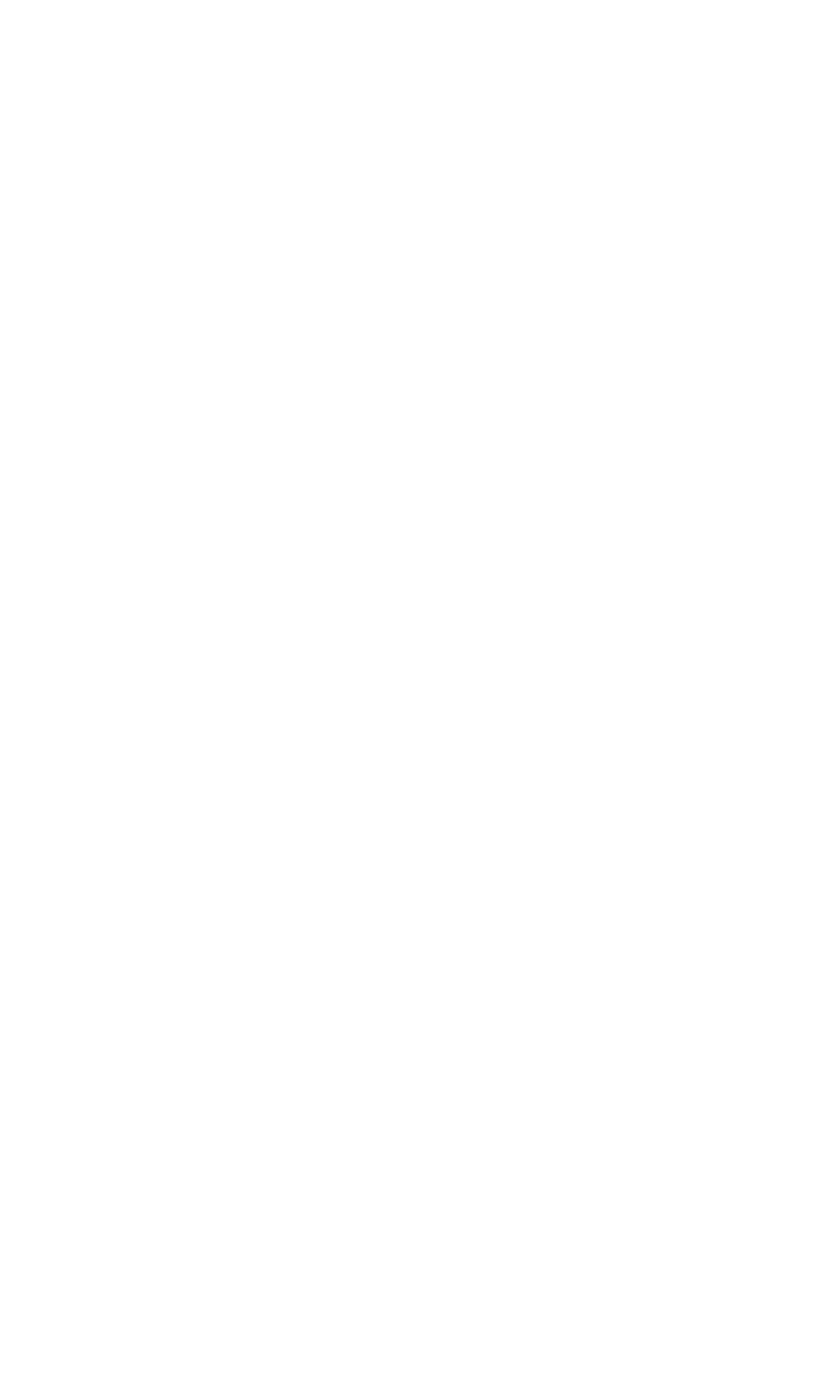
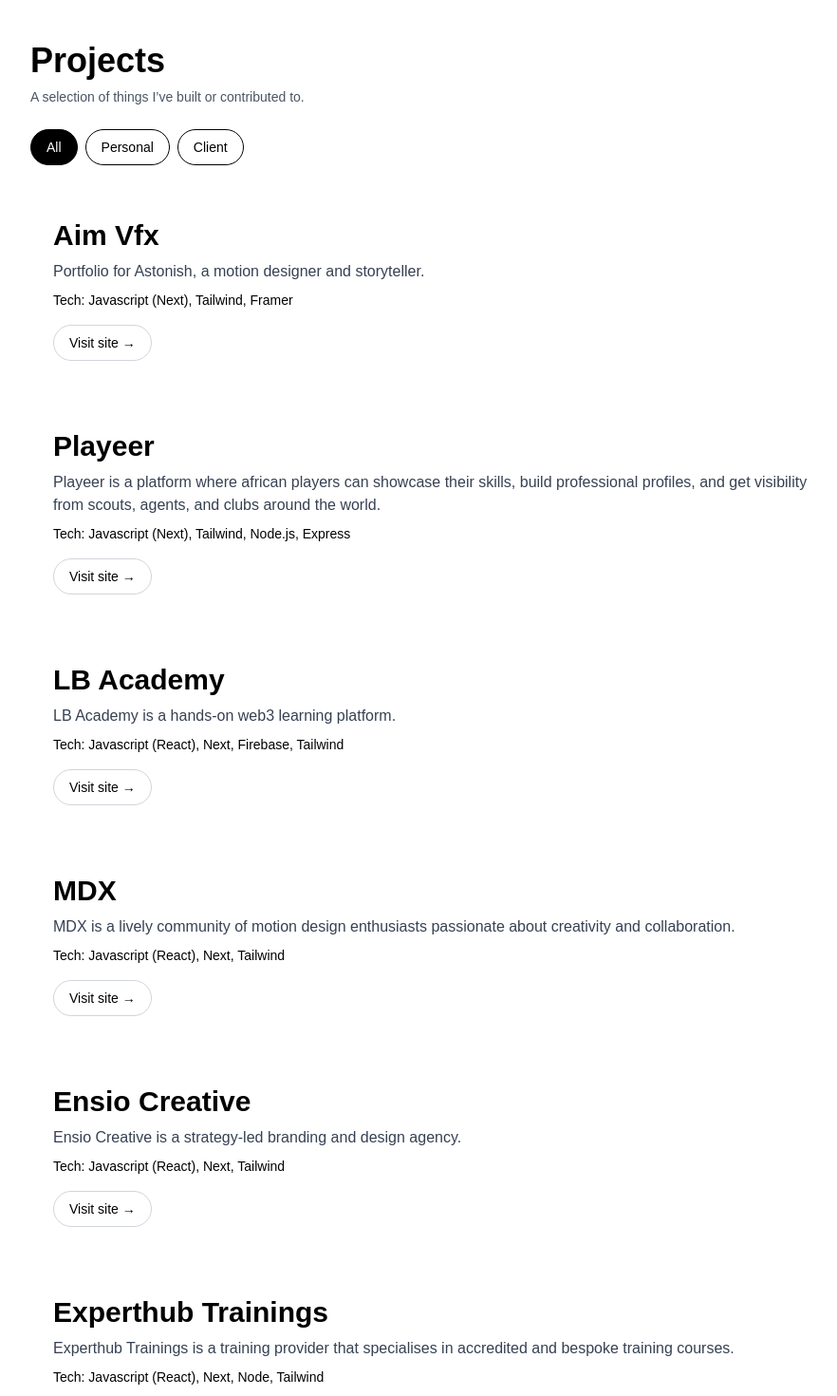
Before and after one commit to alabo-excel/my-portfolio-25, a Next.js app: page /projects in a window 1280 px wide. Shown: the part 20-1490 px from the top of the page at 95% size, without its empty margins (184-1066 px from the left). Before the commit the page ends 800 px from the top, so only its background shows below. Built offline with nearby package versions, Linux system fonts and the light colour scheme.

Commit message:
Add project filtering and works data to Projects page

```diff
--- a/src/app/now/page.tsx
+++ b/src/app/now/page.tsx
@@ -37,7 +37,8 @@ export default function NowPage() {
                         <ul className="mt-3 list-disc pl-5 text-gray-700 dark:text-gray-300">
                             <li>Reading more books and essays to broaden perspective.</li>
                             <li>Running weekly for clarity, consistency, and health.</li>
-                            <li>Creating content: writing and short videos to share lessons learned.</li>
+                            <li>Writing about technology, tools, and personal growth.</li>
+                            <li>Learning how to play the piano</li>
                         </ul>
                     </section>
 
--- a/src/app/page.tsx
+++ b/src/app/page.tsx
@@ -19,7 +19,9 @@ export default function Home() {
             View Projects
           </Link>
           <Link
-            href="/blog"
+            href="https://alaboexcel.hashnode.dev/"
+            target="_blank"
+            rel="noopener noreferrer"
             className="rounded-full bg-white text-black border border-gray-300 px-6 py-3 text-sm hover:bg-transparent hover:text-white"
           >
             Read Blogs
--- a/src/app/projects/page.tsx
+++ b/src/app/projects/page.tsx
@@ -1,11 +1,90 @@
-import React from 'react';
+'use client'
+import React, { useState } from "react";
+import Link from "next/link";
+import works from "../../data/works.json";
 
-const page = () => {
+export default function ProjectsPage() {
+    const [filter, setFilter] = useState('all');
+    const filteredWorks = works.filter(proj => filter === 'all' || proj.category === filter);
+
     return (
-        <div>
+        <main className="min-h-screen bg-white text-black dark:bg-black dark:text-white">
+            <section className="mx-auto max-w-4xl px-6 py-16">
+                <h1 className="text-4xl font-bold">Projects</h1>
+                <p className="mt-2 text-sm text-gray-600 dark:text-gray-400">
+                    A selection of things I’ve built or contributed to.
+                </p>
 
-        </div>
-    );
-};
+                <div className="mt-6 flex gap-2">
+                    <button
+                        onClick={() => setFilter('all')}
+                        className={`rounded-full px-4 py-2 text-sm border ${filter === 'all'
+                                ? 'bg-black text-white border-black dark:bg-white dark:text-black dark:border-white'
+                                : 'bg-transparent text-black border-black hover:bg-black hover:text-white dark:bg-transparent dark:text-white dark:border-white dark:hover:bg-white dark:hover:text-black'
+                            }`}
+                    >
+                        All
+                    </button>
+                    <button
+                        onClick={() => setFilter('personal')}
+                        className={`rounded-full px-4 py-2 text-sm border ${filter === 'personal'
+                                ? 'bg-black text-white border-black dark:bg-white dark:text-black dark:border-white'
+                                : 'bg-transparent text-black border-black hover:bg-black hover:text-white dark:bg-transparent dark:text-white dark:border-white dark:hover:bg-white dark:hover:text-black'
+                            }`}
+                    >
+                        Personal
+                    </button>
+                    <button
+                        onClick={() => setFilter('client')}
+                        className={`rounded-full px-4 py-2 text-sm border ${filter === 'client'
+                                ? 'bg-black text-white border-black dark:bg-white dark:text-black dark:border-white'
+                                : 'bg-transparent text-black border-black hover:bg-black hover:text-white dark:bg-transparent dark:text-white dark:border-white dark:hover:bg-white dark:hover:text-black'
+                            }`}
+                    >
+                        Client
+                    </button>
+                </div>
 
-export default page;
+                <ul className="mt-8 grid gap-6 sm:grid-cols-1">
+                    {filteredWorks.map((proj) => (
+                        <li
+                            key={proj.name}
+                            className="p-6 bg-white dark:bg-[#0c0c0c] hover:shadow-lg transition-shadow"
+                        >
+                            <div className="flex items-start justify-between">
+                                <h2 className="text-3xl font-semibold">{proj.name}</h2>
+                            </div>
+
+                            <p className="mt-2 text-gray-700 dark:text-gray-300">
+                                {proj.description}
+                            </p>
+                            <p className="mt-2 text-sm">
+                                Tech: {proj.techUsed}
+                            </p>
+
+                            <div className="mt-4">
+                                <a
+                                    href={proj.link}
+                                    target="_blank"
+                                    rel="noopener noreferrer"
+                                    className="inline-block rounded-full bg-white text-black border border-gray-300 px-4 py-2 text-sm hover:bg-white hover:text-black hover:border-gray-400 dark:bg-black dark:text-white dark:border-gray-700"
+                                >
+                                    Visit site →
+                                </a>
+                            </div>
+                        </li>
+                    ))}
+                </ul>
+
+                <div className="mt-10">
+                    <Link
+                        href="/"
+                        className="inline-flex items-center rounded-full bg-white text-black border border-gray-300 px-4 py-2 text-sm hover:bg-white hover:border-gray-400 dark:border-gray-700"
+                    >
+                        ← Back
+                    </Link>
+                </div>
+            </section>
+        </main>
+    )
+}
--- /dev/null
+++ b/src/data/works.json
@@ -0,0 +1,52 @@
+[
+    {
+        "name": "Aim Vfx",
+        "link": "http://aimvfx.co/",
+        "techUsed": "Javascript (Next), Tailwind, Framer",
+        "description": "Portfolio for Astonish, a motion designer and storyteller.",
+        "category": "client"
+    },
+    {
+        "name": "Playeer",
+        "link": "https://playeer.africa/",
+        "techUsed": "Javascript (Next), Tailwind, Node.js, Express",
+        "description": "Playeer is a platform where african players can showcase their skills, build professional profiles, and get visibility from scouts, agents, and clubs around the world.",
+        "category": "client"
+    },
+    {
+        "name": "LB Academy",
+        "link": "https://academy.lbdao.xyz/",
+        "techUsed": "Javascript (React), Next, Firebase, Tailwind",
+        "description": "LB Academy is a hands-on web3 learning platform.",
+        "projectActive": false,
+        "category": "client"
+    },
+    {
+        "name": "MDX",
+        "link": "https://mdxperience.org/",
+        "techUsed": "Javascript (React), Next, Tailwind",
+        "description": "MDX is a lively community of motion design enthusiasts passionate about creativity and collaboration. ",
+        "category": "client"
+    },
+    {
+        "name": "Ensio Creative",
+        "link": "https://ensiocreative.co/",
+        "techUsed": "Javascript (React), Next, Tailwind",
+        "description": "Ensio Creative is a strategy-led branding and design agency.",
+        "category": "client"
+    },
+    {
+        "name": "Experthub Trainings",
+        "link": "https://trainings.experthubllc.com/",
+        "techUsed": "Javascript (React), Next, Node, Tailwind",
+        "description": "Experthub Trainings is a training provider that specialises in accredited and bespoke training courses.",
+        "category": "client"
+    },
+    {
+        "name": "Readly",
+        "link": "https://readly-app.netlify.app/",
+        "techUsed": "Javascript (React), Next, Supabase, Tailwind",
+        "description": "Readly is a simple platform for discovering and reading books (audio) written in the 80's from the gutenberg API.",
+        "category": "personal"
+    }
+]
```
